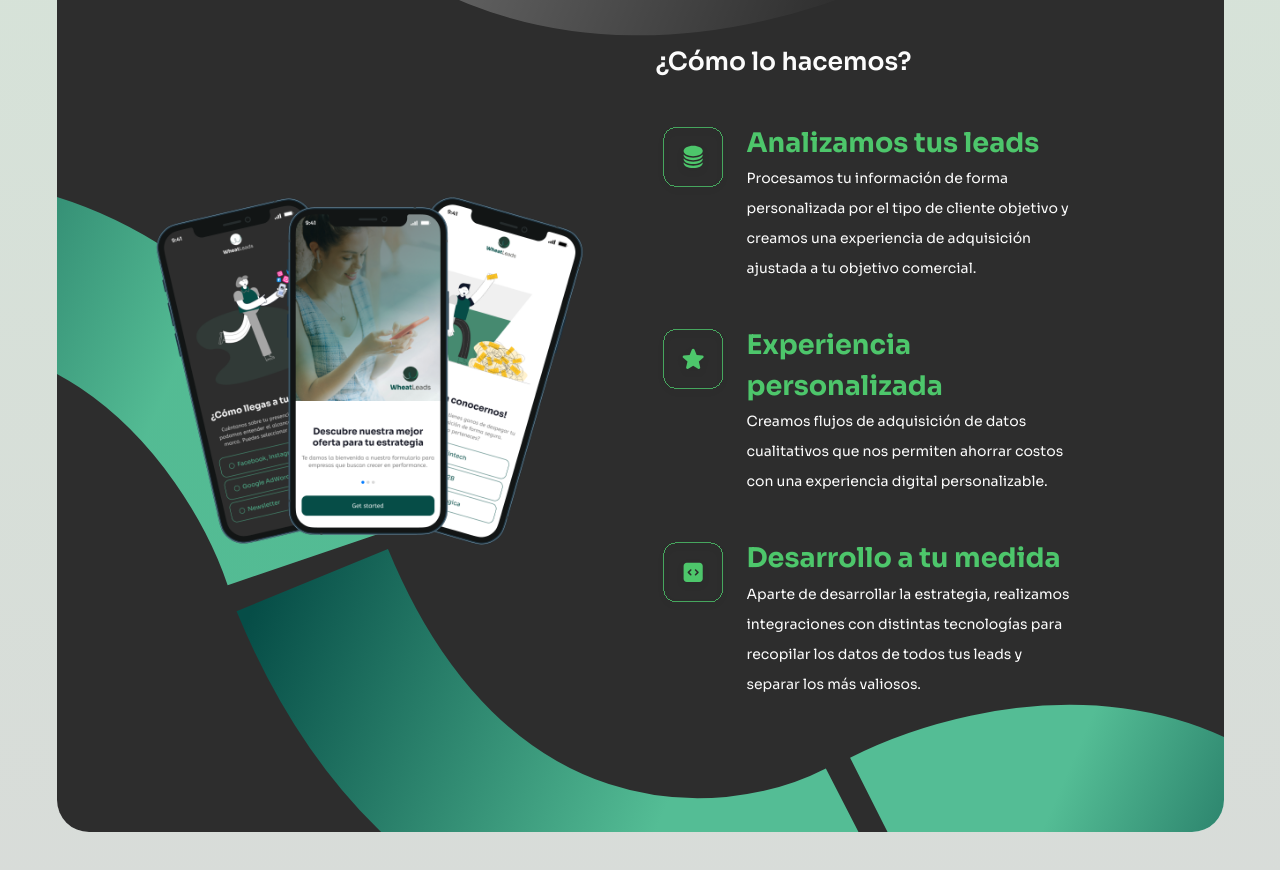
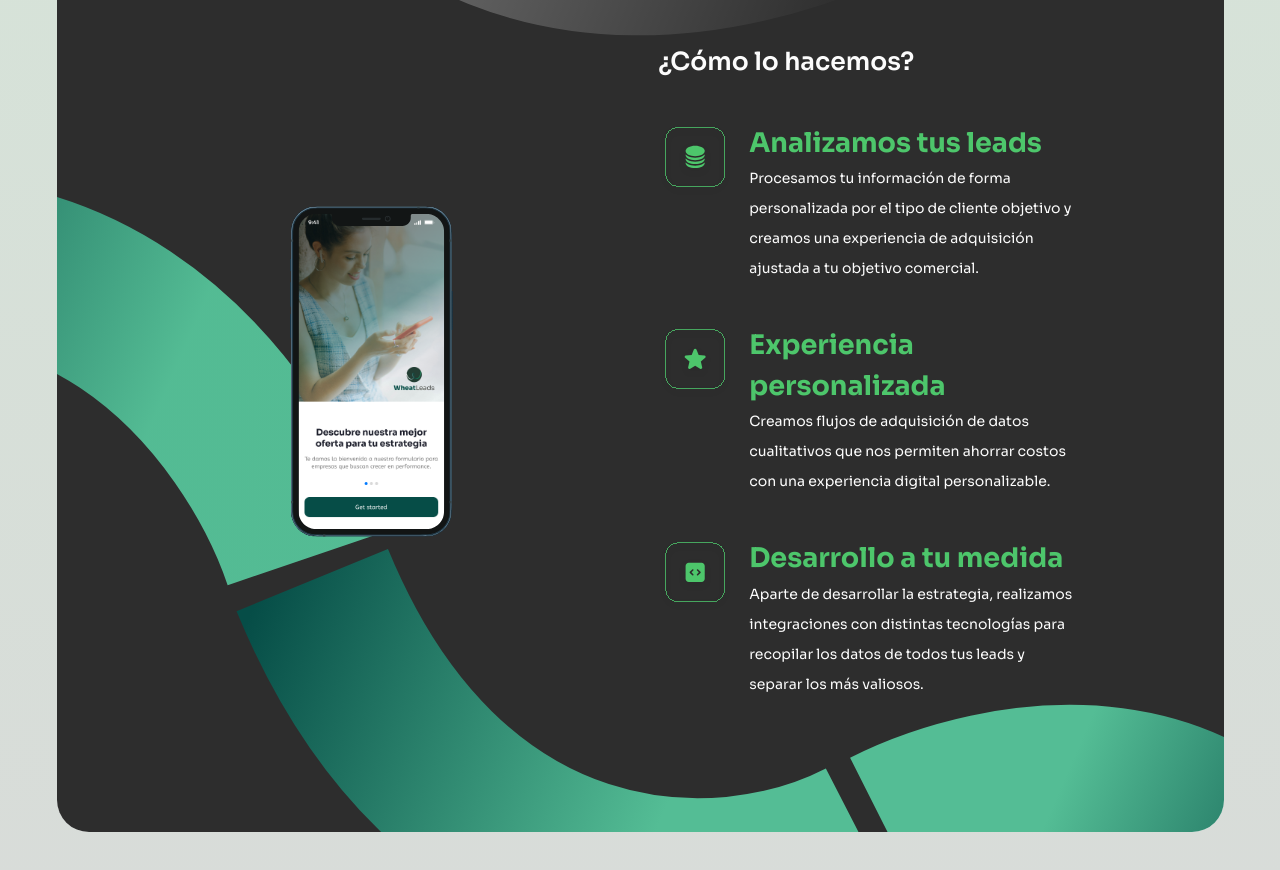
Before and after one commit to germangguerci/wheatleads, a Next.js app: page / in a window 1280 px wide. Shown: the part 2440-3310 px from the top of the page. Built offline with nearby package versions, Linux system fonts and the light colour scheme.

Commit message:
feat(lottie): added lottie file to home

```diff
--- a/app/page.tsx
+++ b/app/page.tsx
@@ -1,6 +1,5 @@
 import Image from 'next/image';
 import underline from '../public/underline.svg';
-import demoApp from '../public/demoapp.png';
 import CtaButton from '../components/ui/cta-button';
 import sceneOne from '../public/ilustracion-1.svg';
 import sceneTwo from '../public/ilustracion-2.svg';
@@ -19,6 +18,7 @@ import easy from '../public/easy.svg';
 import bg1 from '../public/bg-1-total.svg';
 import Contact from '@/components/contact';
 import Link from 'next/link';
+import PhoneLottie from '@/components/phoneLottie';
 
 export default function Home() {
   return (
@@ -119,13 +119,14 @@ export default function Home() {
             fill
             className="z-[-1] rounded-[32px] object-cover max-lg:hidden"
           />
-          <Image
+          {/* <Image
             src={demoApp}
             alt="Demo onboarding"
             width={476}
             height={476}
             className="size-[476px] max-lg:hidden"
-          />
+          /> */}
+          <PhoneLottie />
           <div className="ml-[48px] flex w-full flex-col items-start justify-start text-[#FCFCFC] max-lg:mb-[64px] max-lg:ml-0 max-lg:mt-0">
             <h2 className="mb-[42px] text-[25px] font-semibold">
               ¿Cómo lo hacemos?
--- /dev/null
+++ b/components/phoneLottie.tsx
@@ -0,0 +1,20 @@
+'use client';
+
+import { useEffect, useRef } from 'react';
+import lottie from 'lottie-web';
+
+export default function PhoneLottie() {
+  const animationContainer = useRef<HTMLDivElement>(null);
+
+  useEffect(() => {
+    lottie.loadAnimation({
+      container: animationContainer.current!,
+      renderer: 'svg',
+      loop: true,
+      autoplay: true,
+      path: '/phone-lottie.json',
+    });
+  }, []);
+
+  return <div ref={animationContainer} />;
+}
--- a/next.config.js
+++ b/next.config.js
@@ -1,4 +1,6 @@
 /** @type {import('next').NextConfig} */
-const nextConfig = {};
+const nextConfig = {
+  reactStrictMode: false,
+};
 
 module.exports = nextConfig;
--- a/package.json
+++ b/package.json
@@ -18,6 +18,7 @@
     "@radix-ui/react-slot": "^1.0.2",
     "class-variance-authority": "^0.7.0",
     "clsx": "^2.1.1",
+    "lottie-web": "^5.12.2",
     "lucide-react": "^0.395.0",
     "next": "^14.2.3",
     "react": "^18.3.1",
```
Also changed, not shown: 1 other file (tests, documents, lock files or other folders).
